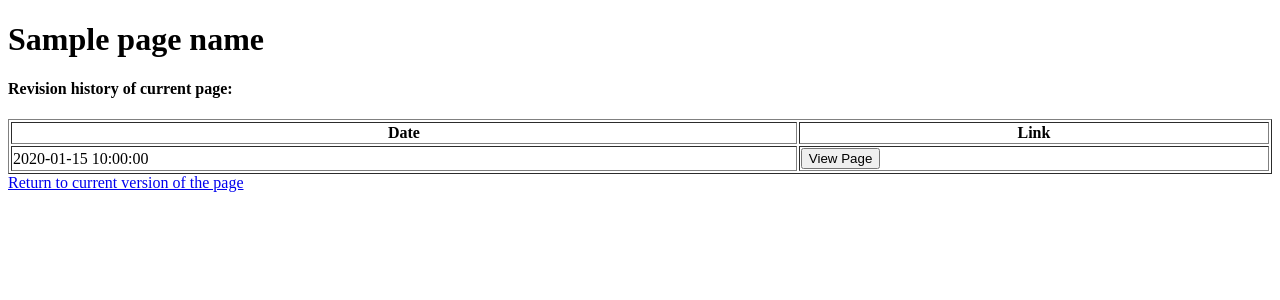
After one commit to mtnzorro/digita_crafts_week5_wiki_project_2_table_db, a Flask app: template templates/page_history.html in a window 1280 px wide. The commit adds this page. Shown: the top 300 px of the page. Run offline with Flask 2, Linux system fonts and the light colour scheme; the template is opened without the code that fills it: most values are stand-ins (such as "Sample title", 1, 10 or a date in 2020).

Commit message:
Adds a table of all current pages, and a link to view the history of revisions to any page.

```diff
--- a/server.py
+++ b/server.py
@@ -68,6 +68,39 @@ def submit_edit_page(page_name):
     )
     return redirect('/%s'%page_name)
 
+@app.route('/AllPages')
+def render_all_pages():
+    query = db.query("select * from pages")
+    title_list = query.namedresult()
+    return render_template(
+        "all_pages.html",
+        title_list = title_list
+    )
+
+@app.route('/<page_name>/history')
+def history_pages(page_name):
+    query = db.query("select id from pages where title = '%s'" %page_name)
+    pages_id = query.namedresult()[0].id
+    page_history = db.query("select * from history where pages_id = '%d' order by date_saved desc" %pages_id).namedresult()
+    return render_template(
+        "page_history.html",
+        page_history = page_history,
+        page_name = page_name
+    )
+
+@app.route('/<page_name>/history_page', methods=['POST'])
+def render_history_page(page_name):
+        history_id = int(request.form.get('id'))
+        print history_id
+        print "BOOOOOOOOOOOM"
+        history_content = db.query("select content from history where id = '%d' order by date_saved desc" %history_id).namedresult()[0].content
+        history_content = wiki_linkify(history_content)
+        history_content = markdown.markdown(history_content)
+        return render_template(
+            'history_page.html',
+            page_name = page_name,
+            history_content = history_content
+        )
 
 if __name__ == '__main__':
     app.run(debug = True)
--- a/templates/existing_page.html
+++ b/templates/existing_page.html
@@ -5,5 +5,6 @@
   {{newest_content | safe}}
 </p>
 
-<a href="/{{page_name}}/edit">Edit this page.</a>
+<a href="/{{page_name}}/edit">Edit this page.</a><br>
+<a href="/{{page_name}}/history">View this page's history.</a>
 {% endblock %}
--- /dev/null
+++ b/templates/page_history.html
@@ -0,0 +1,25 @@
+{% extends "layout.html" %}
+
+{% block body %}
+<h4>Revision history of current page:</h4>
+<table border="1" width="100%">
+<tr>
+<th>Date</th>
+<th>Link</th>
+</tr>
+{% for page in page_history %}
+<tr>
+<td>{{page.date_saved}}</td>
+<td>
+  <form class="history" action="/{{page_name}}/history_page" method="post">
+  <input type="hidden" name="id" value="{{page.id}}">
+  <button type="submit" name="button">View Page</button>
+  </form>
+  </td>
+
+
+</tr>
+{% endfor %}
+</table>
+<a href="/{{page_name}}">Return to current version of the page</a>
+{% endblock %}
```
Also changed, not shown: templates/all_pages.html (added, +18 -0 lines), templates/history_page.html (added, +10 -0 lines).
